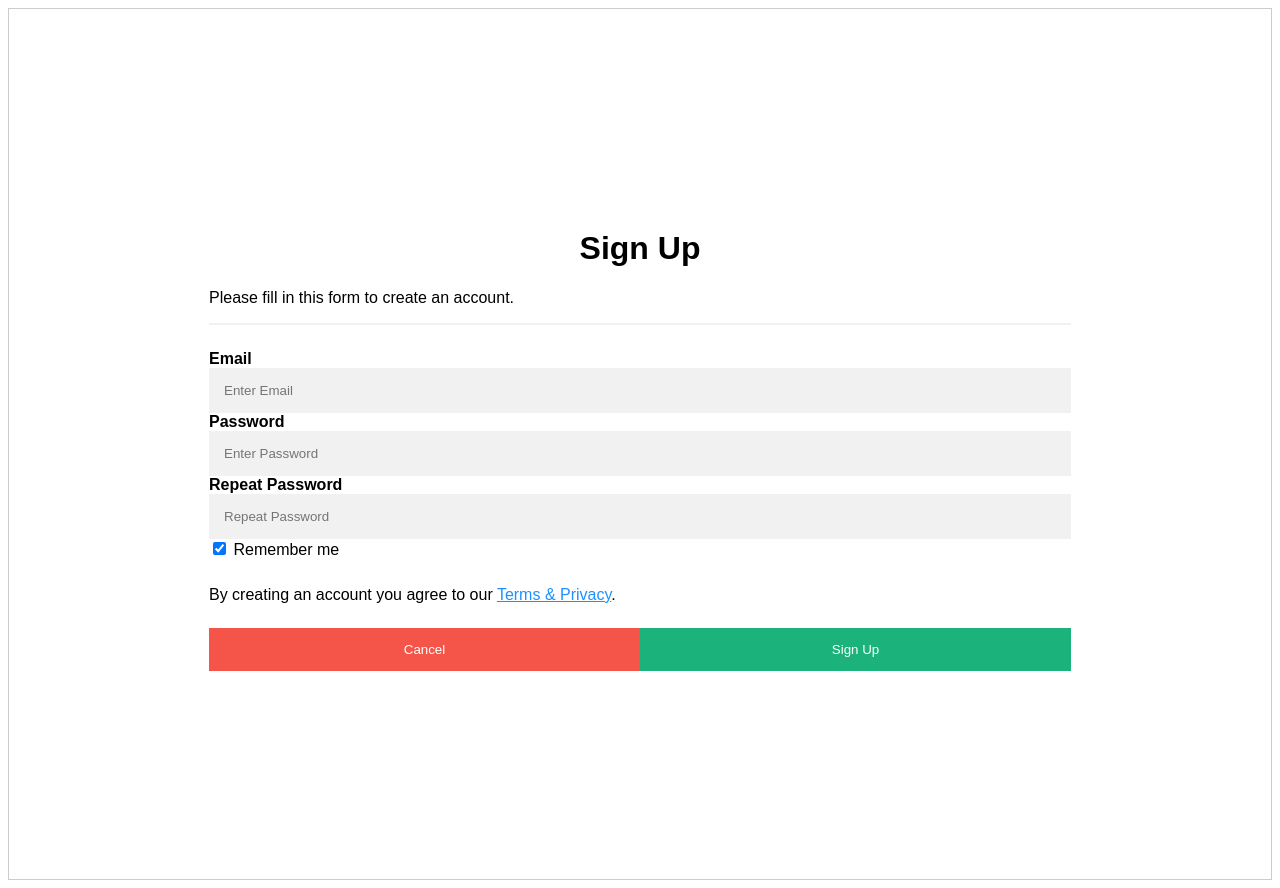
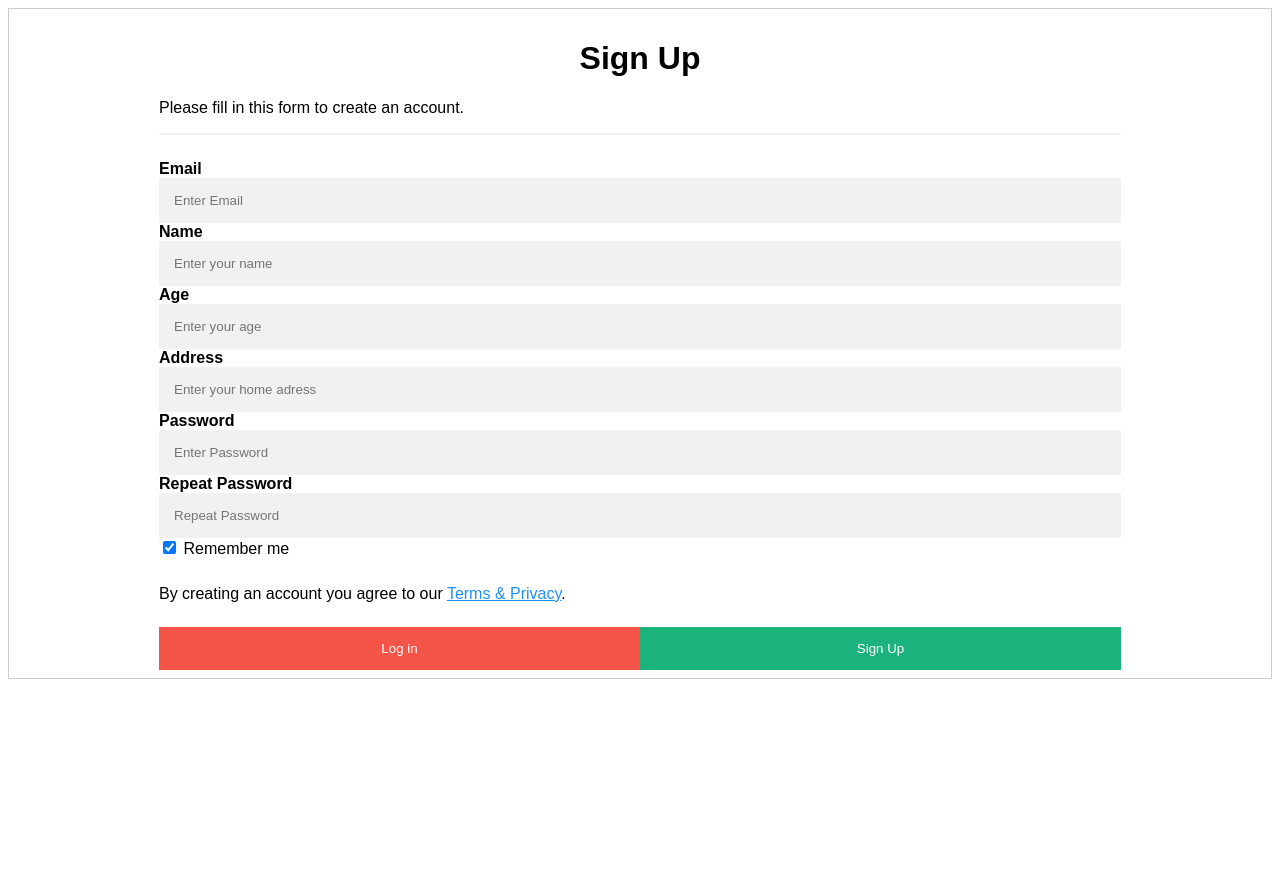
Before and after one commit to Anupazen/WEB_MIT, a PHP site: page /Signup.php in a window 1280 px wide. After the commit the page ends 679 px from the top, so only its background shows below. Run offline with PHP 8.4, Linux system fonts and the light colour scheme.

Commit message:
Update Signup.php

```diff
--- a/Signup.php
+++ b/Signup.php
@@ -1,11 +1,45 @@
 <!DOCTYPE html>
 <html>
+<head>
+
+    <meta charset="utf-8">
+    <meta http-equiv="X-UA-Compatible" content="IE=edge">
+    <meta name="viewport" content="width=device-width, initial-scale=1">
+    <!-- mobile metas -->
+    <meta name="viewport" content="width=device-width, initial-scale=1">
+    <meta name="viewport" content="initial-scale=1, maximum-scale=1">
+
+    <script type="text/javascript">
+
+      function ValidateEmail(inputText){
+      var mailformat = /^\w+([\.-]?\w+)*@\w+([\.-]?\w+)*(\.\w{2,3})+$/;
+          if(inputText.value.match(mailformat)){
+          document.form1.text1.focus();
+          return true;
+        }else
+      {
+      alert("You have entered an invalid email address!");
+      document.form1.text1.focus();
+      return false;
+      }
+      }
+
+
+
+    </script>
+
+
+
+
+
+
+
 <style>
 body {font-family: Arial, Helvetica, sans-serif;}
 * {box-sizing: border-box}
 
 /* Full-width input fields */
-input[type=text], input[type=password] {
+input[type=text], input[type=password]{
   width: 100%;
   padding: 15px;
   margin: 5px 20 22px 20;
@@ -54,7 +88,10 @@ button:hover {
 
 /* Add padding to container elements */
 .container {
-  padding: 200px;
+  padding-top: 10px;
+  padding-left: 150px;
+  padding-right: 150px;
+
 }
 
 /* Clear floats */
@@ -71,9 +108,12 @@ button:hover {
   }
 }
 </style>
+</head>
+
+
 <body>
 
-<form action="/action_page.php" style="border:1px solid #ccc">
+<form action="/action_page.php" style="border:1px solid #ccc" name="signup">
   <div class="container">
     <h1 align="center">Sign Up</h1>
     <p>Please fill in this form to create an account.</p>
@@ -81,6 +121,15 @@ button:hover {
 
     <label for="email"><b>Email</b></label>
     <input type="text" placeholder="Enter Email" name="email" required>
+
+    <label for="name"><b>Name</b></label>
+    <input type="text" placeholder="Enter your name" name="name" required>
+
+    <label for="age"><b>Age</b></label>
+    <input type="text" placeholder="Enter your age" name="age" required>
+
+    <label for="adress"><b>Address</b></label>
+    <input type="text" placeholder="Enter your home adress" name="adress" required>
 
     <label for="psw"><b>Password</b></label>
     <input type="password" placeholder="Enter Password" name="psw" required>
@@ -95,8 +144,11 @@ button:hover {
     <p>By creating an account you agree to our <a href="#" style="color:dodgerblue">Terms & Privacy</a>.</p>
 
     <div class="clearfix">
-      <button align="center" type="button" class="cancelbtn" >Cancel</button>
-      <button align="center" type="submit" class="signupbtn">Sign Up</button>
+      <a href="login.php"> <button align="center" type="button" class="cancelbtn" onclick="" >Log in</button> </a>
+      <button align="center" type="submit" class="signupbtn" onclick="ValidateEmail(document.signup.email)">Sign Up</button>
+
+
+
     </div>
   </div>
 </form>
```
